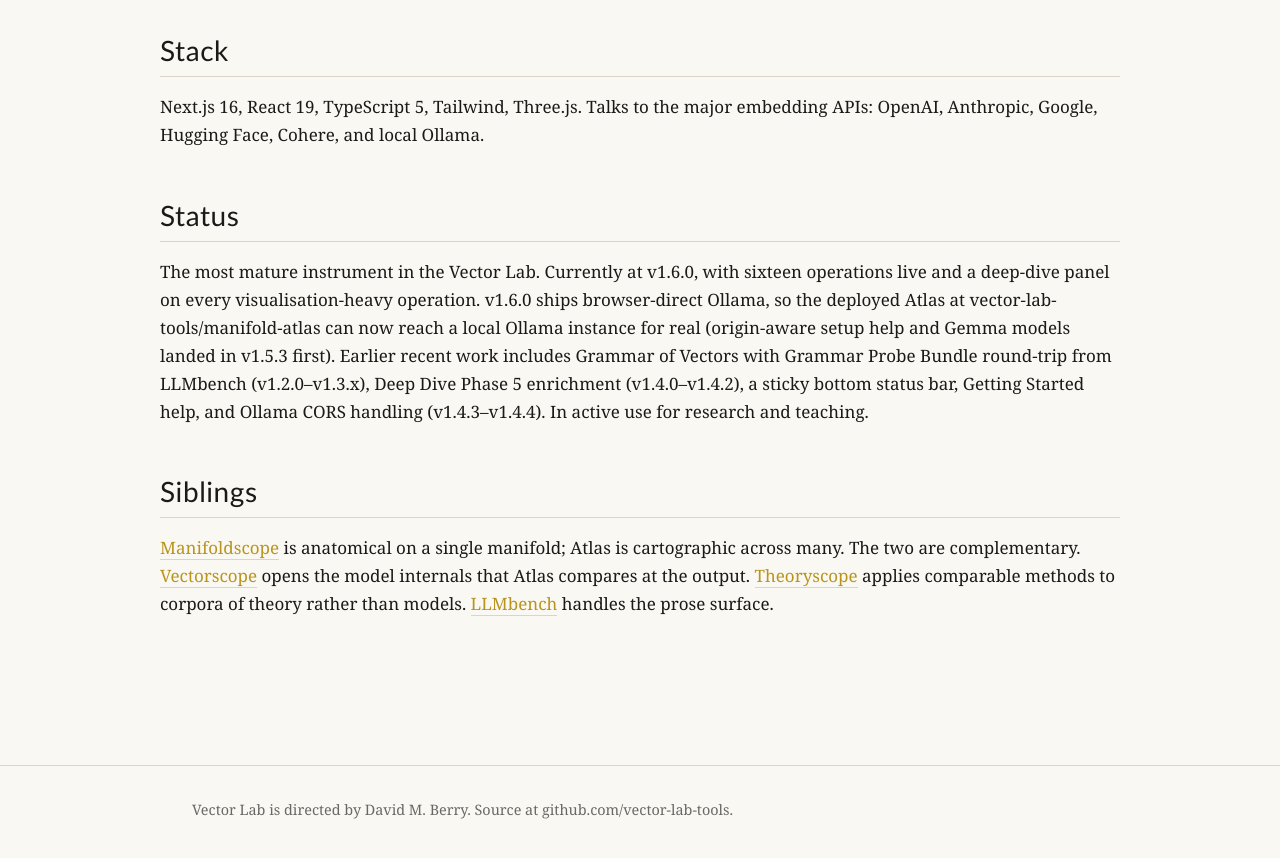
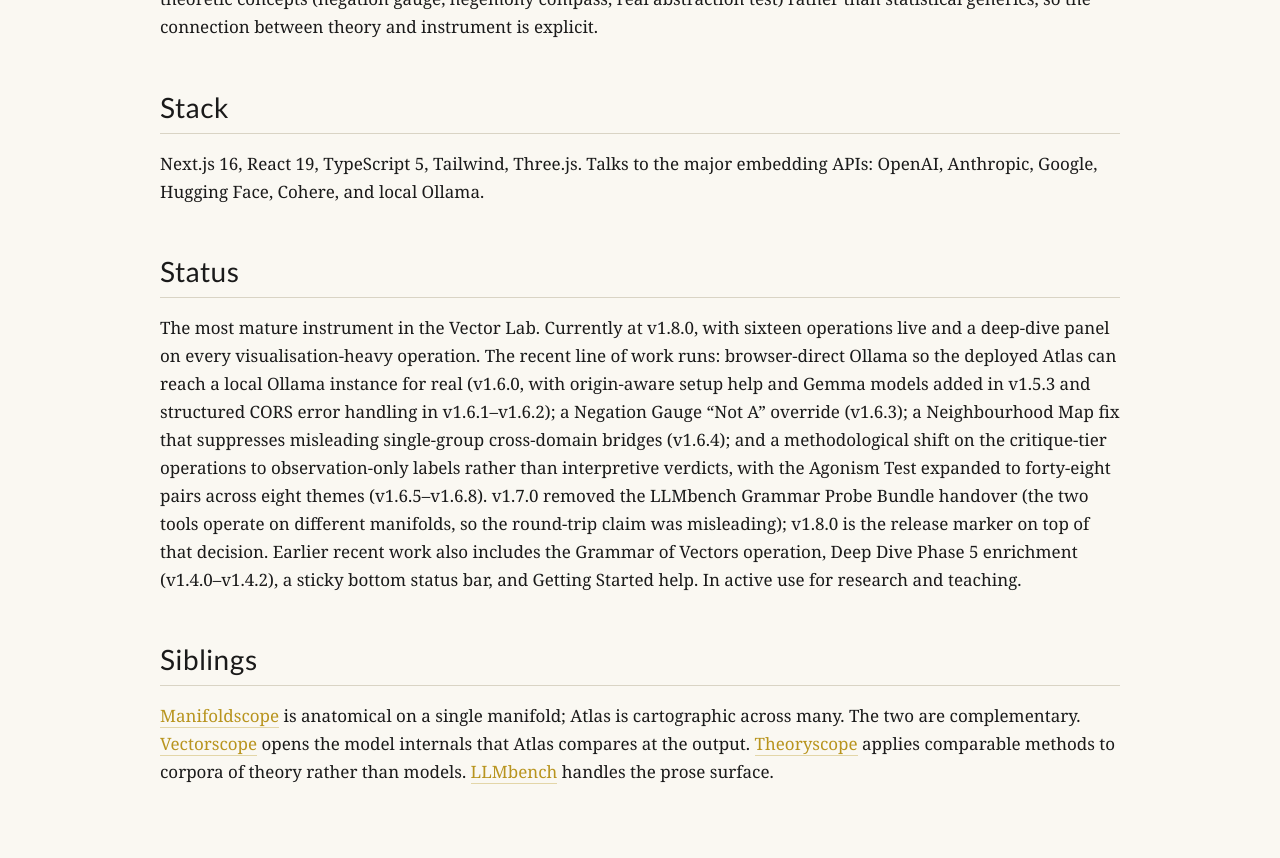
Before and after one commit to vector-lab-tools/vector-lab-tools.github.io, a Jekyll site: the page built from tools/manifold-atlas.md, in a window 1280 px wide and 900 px high, scrolled down 3724 px. Shown: the top 858 px of the window. Built offline with Jekyll 4.4.1, drawn with Linux system fonts in a browser that asks for light colours; some of the changed text lies outside the part shown.

Commit message:
Bring Manifold Atlas and LLMbench deep dives up to current
Manifold Atlas:
- Status bumped v1.6.0 -> v1.8.0. v1.7.0 removed the LLMbench Grammar
  Probe Bundle handover (the two tools operate on different
  manifolds); v1.8.0 is the release marker on top.
- Grammar of Vectors operation: drops the cosine-0.55 'synthetic
  dialectic' threshold language, now reports observation-only labels
  for the reader to interpret (v1.6.5-v1.6.6 methodological shift).
- Agonism Test library entry: bumped from 8 pairs to 48 pairs across
  8 themes with thematic filtering and observation-only labels
  (v1.6.7-v1.6.8).
- Status notes the new Negation Gauge override and Neighbourhood Map
  cross-domain fix.

LLMbench:
- Status bumped to v2.2 (milestone marker for the local-Ollama path:
  v2.15.34-v2.15.47 cumulative work, browser-direct generation,
  Ollama logprobs through all four logprob endpoints, Design
  Rationale paragraph).
- Grammar Probe entry: drops the '.grammar.json bundle that Manifold
  Atlas can import' sentence to reflect Atlas's v1.7.0 removal of the
  handover.

Supported-by: Claude

```diff
--- a/tools/manifold-atlas.md
+++ b/tools/manifold-atlas.md
@@ -40,7 +40,7 @@ The tool packages sixteen operations for the critical testing of vector-theoreti
 - **Vector Logic.** A − B + C = ?, the narrowest test of vector logic. Applied to modern embedding models with critical intent.
 - **Vector Walk.** A particle walking through the manifold from one concept to another, built with Three.js.
 - **Text Vectorisation.** Embedding and inspection of arbitrary text.
-- **Grammar of Vectors.** A critique-tier operation that maps discursive quirks of LLM prose onto cosine geometry. Ships with two antithesis patterns ('Not X but Y' and 'Not just X but Y') across four register batteries (Marketing, AI pedagogical, Political op-ed, Technology discourse), ninety-six curated constructions in total. A threshold at cosine 0.55 separates preserved conceptual opposition from what the tool calls synthetic dialectic, where the construction performs antithesis while the underlying move is a small rotation to a near-neighbour.
+- **Grammar of Vectors.** A critique-tier operation that maps discursive quirks of LLM prose onto cosine geometry. Ships with two antithesis patterns ('Not X but Y' and 'Not just X but Y') across four register batteries (Marketing, AI pedagogical, Political op-ed, Technology discourse), ninety-six curated constructions in total. Cosines are reported with observation-only labels rather than interpretive verdicts: the tool surfaces the geometric relationship for the reader to interpret, leaving the call about whether a given construction performs genuine opposition or a near-neighbour rotation to the analyst.
 
 Each operation makes a theoretical claim empirically testable against the geometry a given model has learned.
 
@@ -54,7 +54,7 @@ Representative items in the library:
 
 - **Hegemony Compass:** pre-loaded tests for Freedom (market liberalism vs emancipatory politics), Democracy (liberal proceduralism vs radical democracy), Intelligence (techno-rationalism vs embodied cognition), Security, and Progress. A new **Hegemonic Defaults Sweep** test (research tier) runs three axis presets in one go, Political Compass (economic-left / right, libertarian / authoritarian), Technology Compass (commons / proprietary, human-centred / techno-solutionist), and Knowledge Compass (critical / empiricist, qualitative / quantitative), followed by a pairwise Distance Matrix over an 18-concept political vocabulary.
 - **Negation Battery:** pre-built sets for political claims, ethical statements, factual assertions, and epistemological claims, runnable 10-40 at a time.
-- **Agonism Test:** eight pre-loaded philosophical debates including Marx vs Burke, Hegel vs Kierkegaard, and Arendt vs Schmitt.
+- **Agonism Test:** forty-eight pre-loaded philosophical debates organised in eight themes (six pairs per theme) including Marx vs Burke, Hegel vs Kierkegaard, and Arendt vs Schmitt, with thematic filtering and observation-only labels rather than interpretive verdicts.
 - **Real Abstraction Test:** twelve concrete use-value to abstract exchange-value pairs after Sohn-Rethel, across domains from clothing to care work.
 - **Silence Detector:** density comparisons across contested domains, such as financial derivatives vs subsistence farming, Silicon Valley vs indigenous ecological knowledge, and corporate management vs care work.
 - **Vector Logic:** pre-loaded analogies including ‘capitalism minus exploitation plus cooperation equals ?’
@@ -92,7 +92,7 @@ Next.js 16, React 19, TypeScript 5, Tailwind, Three.js. Talks to the major embed
 
 ## Status
 
-The most mature instrument in the Vector Lab. Currently at v1.6.0, with sixteen operations live and a deep-dive panel on every visualisation-heavy operation. v1.6.0 ships browser-direct Ollama, so the deployed Atlas at vector-lab-tools/manifold-atlas can now reach a local Ollama instance for real (origin-aware setup help and Gemma models landed in v1.5.3 first). Earlier recent work includes Grammar of Vectors with Grammar Probe Bundle round-trip from LLMbench (v1.2.0–v1.3.x), Deep Dive Phase 5 enrichment (v1.4.0–v1.4.2), a sticky bottom status bar, Getting Started help, and Ollama CORS handling (v1.4.3–v1.4.4). In active use for research and teaching.
+The most mature instrument in the Vector Lab. Currently at v1.8.0, with sixteen operations live and a deep-dive panel on every visualisation-heavy operation. The recent line of work runs: browser-direct Ollama so the deployed Atlas can reach a local Ollama instance for real (v1.6.0, with origin-aware setup help and Gemma models added in v1.5.3 and structured CORS error handling in v1.6.1–v1.6.2); a Negation Gauge "Not A" override (v1.6.3); a Neighbourhood Map fix that suppresses misleading single-group cross-domain bridges (v1.6.4); and a methodological shift on the critique-tier operations to observation-only labels rather than interpretive verdicts, with the Agonism Test expanded to forty-eight pairs across eight themes (v1.6.5–v1.6.8). v1.7.0 removed the LLMbench Grammar Probe Bundle handover (the two tools operate on different manifolds, so the round-trip claim was misleading); v1.8.0 is the release marker on top of that decision. Earlier recent work also includes the Grammar of Vectors operation, Deep Dive Phase 5 enrichment (v1.4.0–v1.4.2), a sticky bottom status bar, and Getting Started help. In active use for research and teaching.
 
 ## Siblings
 
```
Also changed, not shown: tools/llmbench.md (+2 -2 lines).
